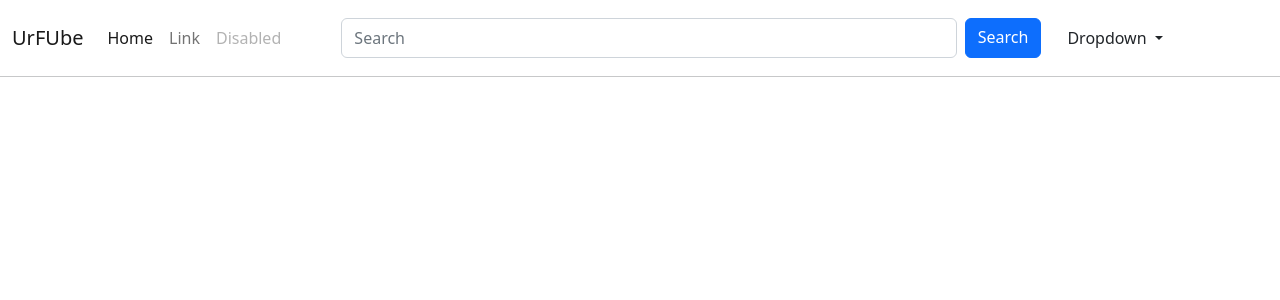
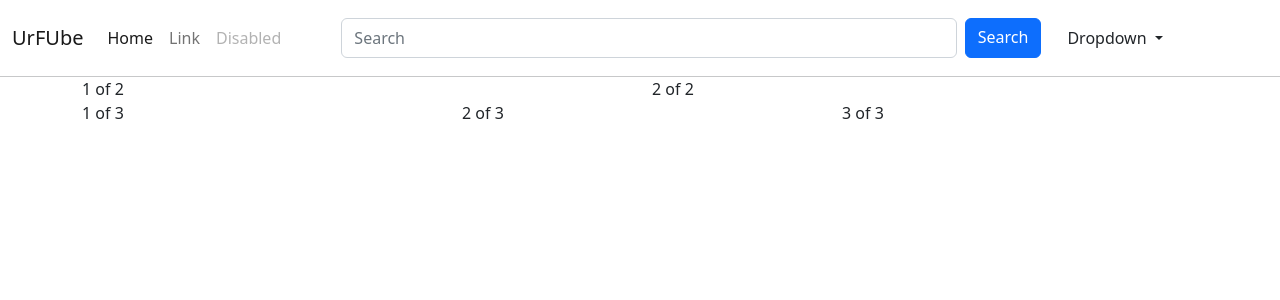
Before and after one commit to codEnjoyer/UrFUbe, a Vue app in the folder frontend/: page / in a window 1280 px wide. Shown: the top 300 px of the page. Built offline with nearby package versions, Linux system fonts and the light colour scheme.

Commit message:
Main page

```diff
--- a/frontend/package.json
+++ b/frontend/package.json
@@ -7,6 +7,7 @@
     "build": "vue-cli-service build"
   },
   "dependencies": {
+    "axios": "^1.4.0",
     "bootstrap": "^5.2.3",
     "core-js": "^3.8.3",
     "vue": "^3.2.13",
--- a/frontend/src/App.vue
+++ b/frontend/src/App.vue
@@ -1,26 +1,23 @@
 <template>
-  <Header></Header>
+  <Header />
+  <VideoGrid />
 </template>
 
 <script>
 import RegistrationForm from "@/components/RegistrationForm.vue";
 import Header from "@/components/Header.vue";
+import VideoGrid from "@/components/VideoGrid.vue";
 export default {
   components: {
     RegistrationForm,
     Header,
+    VideoGrid
   },
   name: "App",
   data() {
-    return {
-      likes: 0,
-    }
+    return {  }
   },
-  methods: {
-    addLike() {
-      this.likes += 1;
-    }
-  }
+  methods: {  }
 }
 </script>
 
--- a/frontend/src/components/Header.vue
+++ b/frontend/src/components/Header.vue
@@ -69,7 +69,7 @@ form {
   margin: 10px auto;
 }
 hr{
-  margin: 0px;
+  margin: 0;
 }
 
 
--- /dev/null
+++ b/frontend/src/components/VideoGrid.vue
@@ -0,0 +1,35 @@
+<template>
+  <div class="container">
+    <div class="row">
+      <div class="col">
+        1 of 2
+      </div>
+      <div class="col">
+        2 of 2
+      </div>
+    </div>
+    <div class="row">
+      <div class="col">
+        1 of 3
+      </div>
+      <div class="col">
+        2 of 3
+      </div>
+      <div class="col">
+        3 of 3
+      </div>
+    </div>
+  </div>
+</template>
+
+<script>
+export default {
+  name: "VideoGrid"
+}
+</script>
+
+<style scoped>
+container{
+  border-bottom: black 2px;
+}
+</style>
```
Also changed, not shown: 1 other file (tests, documents, lock files or other folders).
